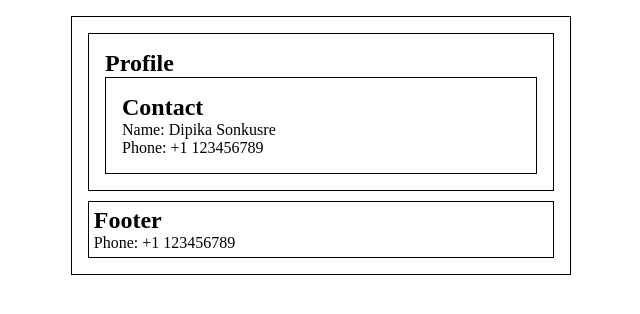
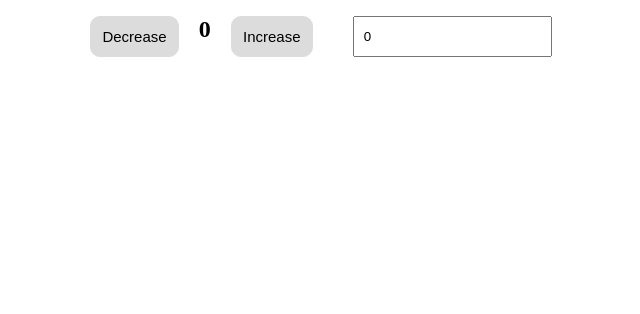
Before and after one commit to Dipika-Sonkusre/reacthooks, a React (Vite) app: page / in a window 1280 px wide. Shown: the top 314 px of the page, without its empty margins (319-959 px from the left). Built offline with nearby package versions, Linux system fonts and the light colour scheme.

Commit message:
feat: React UseReducer Hook

```diff
--- a/src/App.css
+++ b/src/App.css
@@ -18,9 +18,11 @@ section {
 }
 
 button {
-  padding: 0.6rem;
+  padding: 0.7rem;
   border: 1px solid gainsboro;
-  background: transparent;
+  background: gainsboro;
+  border-radius: 10px;
+  font-size: 15px;
 }
 
 .container {
--- a/src/App.jsx
+++ b/src/App.jsx
@@ -1,8 +1,5 @@
 import "./App.css";
-import Footer from "./component/Footer";
-import Profile from "./component/Profile";
-import ContextProvider from "./context/AppContext";
-import UseCallback from "./Hooks/UseCallback";
+import UseReducer from "./Hooks/UseReducer";
 
 function App() {
   return (
@@ -13,7 +10,7 @@ function App() {
       {/* <UseMemo /> <br /> */}
       {/* <UseCallback /> */}
 
-      <div
+      {/* <div
         style={{
           border: "1px solid black",
           padding: "1rem",
@@ -24,7 +21,9 @@ function App() {
           <Profile />
           <Footer />
         </ContextProvider>
-      </div>
+      </div> */}
+
+      <UseReducer />
     </section>
   );
 }
--- /dev/null
+++ b/src/Hooks/UseReducer.jsx
@@ -0,0 +1,59 @@
+import React, { useReducer } from "react";
+
+const initialState = {
+  count: 0,
+};
+
+const reducer = (state, action) => {
+  switch (action.type) {
+    case "increase": {
+      return { count: state.count + 1 };
+    }
+    case "decrease": {
+      return { count: state.count - 1 };
+    }
+    case "input": {
+      return { count: action.payload };
+    }
+    default: {
+      return state;
+    }
+  }
+
+  //   if (action.type === "increase") {
+  //     return { count: state.count + 1 };
+  //   } else if (action.type === "decrease") {
+  //     return { count: state.count - 1 };
+  //   } else {
+  //     return state;
+  //   }
+};
+export default function UseReducer() {
+  //   const [count, setCount] = useState(0);
+  const [state, dispatch] = useReducer(reducer, initialState);
+
+  return (
+    <div style={{ display: "flex", gap: "20px" }}>
+      <button onClick={() => dispatch({ type: "decrease" })}>Decrease</button>
+      <h2>{state.count}</h2>
+      <button onClick={() => dispatch({ type: "increase" })}>Increase</button>
+      <br />
+
+      <input
+        type="number"
+        value={state.count}
+        onChange={(e) =>
+          dispatch({ type: "input", payload: Number(e.target.value) })
+        }
+      />
+    </div>
+  );
+}
+
+// Note:
+// useReducer is similar to useState, But instead of providing state and setter function. It provide state and dispatch function
+
+//useReducer Hook accept two arguments:
+// Reducer function
+// initial state
+// and returns: CUrrent state and dispatch method
```
